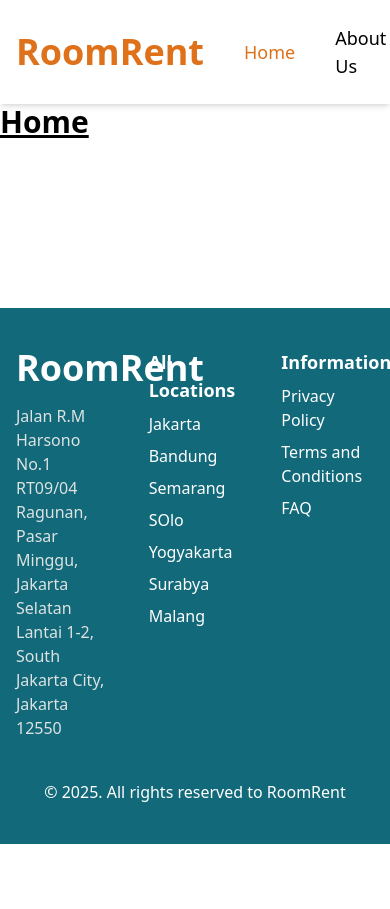
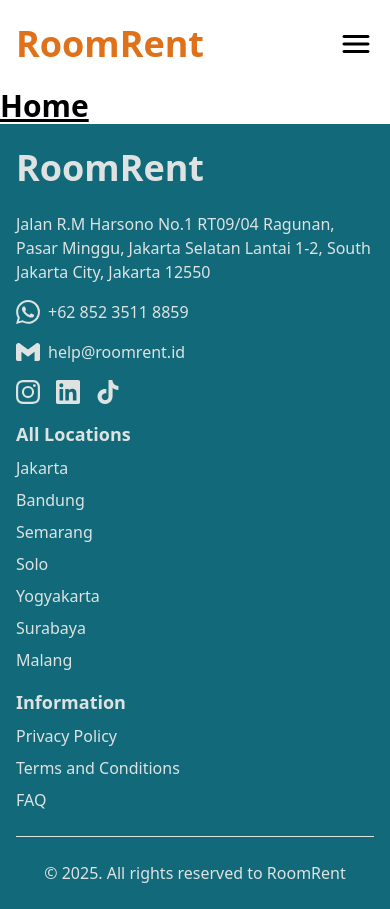
Before and after one commit to HaidarMN/room-rent, a React (Vite) app: page / in a window 390 px wide. Before the commit the page ends 844 px from the top, so only its background shows below. Built offline with nearby package versions, Linux system fonts and the light colour scheme.

Commit message:
responsive navbar and footer

```diff
--- a/index.html
+++ b/index.html
@@ -1,12 +1,12 @@
 <!doctype html>
-<html lang="en">
+<html lang="en" class="scroll-smooth">
   <head>
     <meta charset="UTF-8" />
     <link rel="icon" type="image/svg+xml" href="/vite.svg" />
     <meta name="viewport" content="width=device-width, initial-scale=1.0" />
     <title>Room Rent</title>
   </head>
-  <body>
+  <body class="overflow-x-hidden">
     <div id="root"></div>
     <script type="module" src="/src/main.tsx"></script>
   </body>
--- a/package.json
+++ b/package.json
@@ -16,6 +16,7 @@
   },
   "devDependencies": {
     "@eslint/js": "^9.17.0",
+    "@iconify/react": "^5.2.0",
     "@types/react": "^18.3.18",
     "@types/react-dom": "^18.3.5",
     "@vitejs/plugin-react": "^4.3.4",
--- a/src/Components/General/Footer.tsx
+++ b/src/Components/General/Footer.tsx
@@ -1,15 +1,43 @@
+import { Icon } from "@iconify/react";
+
 const Footer = () => {
   const currentYear = new Date().getFullYear();
 
   return (
-    <nav className="flex w-full flex-col items-center gap-10 bg-secondary py-10 text-white">
-      <div className="container grid grid-cols-3 gap-10">
+    <footer className="flex w-full flex-col items-center gap-6 bg-secondary py-6 text-light lg:py-10">
+      <h1 className="container text-4xl font-bold">RoomRent</h1>
+      <div className="container grid grid-cols-1 gap-4 md:grid-cols-3 md:gap-10">
         <div className="flex flex-col gap-4">
-          <h1 className="text-4xl font-bold">RoomRent</h1>
           <span className="text-light">
             Jalan R.M Harsono No.1 RT09/04 Ragunan, Pasar Minggu, Jakarta
             Selatan Lantai 1-2, South Jakarta City, Jakarta 12550
           </span>
+          <div className="flex flex-row items-center gap-2">
+            <Icon icon="simple-icons:whatsapp" className="text-2xl" />
+            <a
+              href="https://wa.me/6285235118859"
+              className="hover:text-primary"
+            >
+              +62 852 3511 8859
+            </a>
+          </div>
+          <div className="flex flex-row items-center gap-2">
+            <Icon icon="simple-icons:gmail" className="text-2xl" />
+            <a href="mailto:help@roomrent.id" className="hover:text-primary">
+              help@roomrent.id
+            </a>
+          </div>
+          <div className="flex flex-row items-center gap-4">
+            <a href="https://instagram.com">
+              <Icon icon="simple-icons:instagram" className="text-2xl" />
+            </a>
+            <a href="https://linkedin.com">
+              <Icon icon="simple-icons:linkedin" className="text-2xl" />
+            </a>
+            <a href="https://tiktok.com">
+              <Icon icon="simple-icons:tiktok" className="text-2xl" />
+            </a>
+          </div>
         </div>
 
         <div className="flex flex-col gap-2">
@@ -17,9 +45,9 @@ const Footer = () => {
           <span>Jakarta</span>
           <span>Bandung</span>
           <span>Semarang</span>
-          <span>SOlo</span>
+          <span>Solo</span>
           <span>Yogyakarta</span>
-          <span>Surabya</span>
+          <span>Surabaya</span>
           <span>Malang</span>
         </div>
 
@@ -31,10 +59,14 @@ const Footer = () => {
         </div>
       </div>
 
+      <div className="container">
+        <div className="w-full border-t border-light"></div>
+      </div>
+
       <span className="container text-center">
         &copy; {currentYear}. All rights reserved to RoomRent
       </span>
-    </nav>
+    </footer>
   );
 };
 
--- a/src/Components/General/Navbar.tsx
+++ b/src/Components/General/Navbar.tsx
@@ -1,21 +1,41 @@
-import { NavLink } from "react-router";
+import { useState } from "react";
+import { NavLink, Link } from "react-router";
+
+import { Icon } from "@iconify/react";
 
 const Navbar = () => {
-  const navItems = [
+  const menuItems = [
     { label: "Home", link: "" },
     { label: "About Us", link: "about-us" },
     { label: "Contact Us", link: "contact-us" },
   ];
 
+  const [isScrolled, setIsScrolled] = useState<boolean>(false);
+  const [isSidebarOpen, setIsSidebarOpen] = useState<boolean>(false);
+
+  const openSidebar = () => {
+    setIsSidebarOpen(!isSidebarOpen);
+  };
+
+  window.addEventListener("scroll", () => {
+    if (window.scrollY >= 80) {
+      setIsScrolled(true);
+    } else {
+      setIsScrolled(false);
+    }
+  });
+
   return (
-    <nav className="w-full bg-white py-6 shadow-md">
+    <nav
+      className={`sticky top-0 w-full bg-white py-6 ${isScrolled && "shadow-md"}`}
+    >
       <div className="container flex flex-row items-center justify-between gap-10">
-        <NavLink to="/">
+        <Link to="/">
           <h1 className="text-4xl font-bold text-primary">RoomRent</h1>
-        </NavLink>
+        </Link>
 
-        <div className="flex flex-row items-center gap-10">
-          {navItems.map((item) => (
+        <div className="hidden flex-row items-center gap-10 lg:flex">
+          {menuItems.map((item) => (
             <NavLink
               to={item.link}
               className={({ isActive }) =>
@@ -26,7 +46,37 @@ const Navbar = () => {
             </NavLink>
           ))}
         </div>
+
+        <button className="text-4xl lg:hidden" onClick={openSidebar}>
+          <Icon icon="material-symbols:menu-rounded" />
+        </button>
       </div>
+
+      {isSidebarOpen && (
+        <div
+          className="fixed inset-0 z-20 bg-black opacity-50 transition-all duration-300 lg:hidden"
+          onClick={openSidebar}
+        ></div>
+      )}
+
+      <aside
+        className={`fixed inset-0 z-20 flex min-h-screen w-64 flex-col gap-6 bg-white px-4 py-6 transition-all duration-300 lg:-translate-x-full ${!isSidebarOpen && "-translate-x-full"}`}
+      >
+        <Link to="/" onClick={openSidebar}>
+          <h1 className="text-4xl font-bold text-primary">RoomRent</h1>
+        </Link>
+
+        {menuItems.map((item) => (
+          <NavLink
+            to={item.link}
+            className={({ isActive }) =>
+              `font-medium transition-all hover:text-primary ${isActive && "text-primary"}`
+            }
+          >
+            {item.label}
+          </NavLink>
+        ))}
+      </aside>
     </nav>
   );
 };
--- a/src/Components/General/Sidebar.tsx
+++ /dev/null
@@ -1,5 +0,0 @@
-const Sidebar = () => {
-  return <aside className="h-full w-72 bg-red-600 px-4 py-2"></aside>;
-};
-
-export default Sidebar;
--- a/src/Components/Global/Button/index.tsx
+++ b/src/Components/Global/Button/index.tsx
@@ -1,4 +1,4 @@
-import type { ButtonType } from "../../../types/global-types";
+import type { ButtonType } from "../../../types/global-type";
 
 const Button = ({
   variant = "primary",
--- a/src/layouts/MainLayout.tsx
+++ b/src/layouts/MainLayout.tsx
@@ -2,14 +2,12 @@ import { Outlet } from "react-router";
 
 // Components
 import Navbar from "../Components/General/Navbar";
-// import Sidebar from "../Components/General/Sidebar";
 import Footer from "../Components/General/Footer";
 
 const MainLayout = () => {
   return (
-    <div className="flex min-h-screen flex-col overflow-x-hidden">
+    <div className="flex min-h-screen flex-col">
       <Navbar />
-      {/* <Sidebar /> */}
       <main className="flex-1">
         <Outlet />
       </main>
--- a/src/pages/Home.tsx
+++ b/src/pages/Home.tsx
@@ -1,5 +1,9 @@
 const App = () => {
-  return <h1 className="text-3xl font-bold underline">Home</h1>;
+  return (
+    <div className="">
+      <h1 className="text-3xl font-bold underline">Home</h1>
+    </div>
+  );
 };
 
 export default App;
```
Also changed, not shown: src/types/global-type.ts (renamed from src/types/global-types.ts), 1 other file (tests, documents, lock files or other folders).
